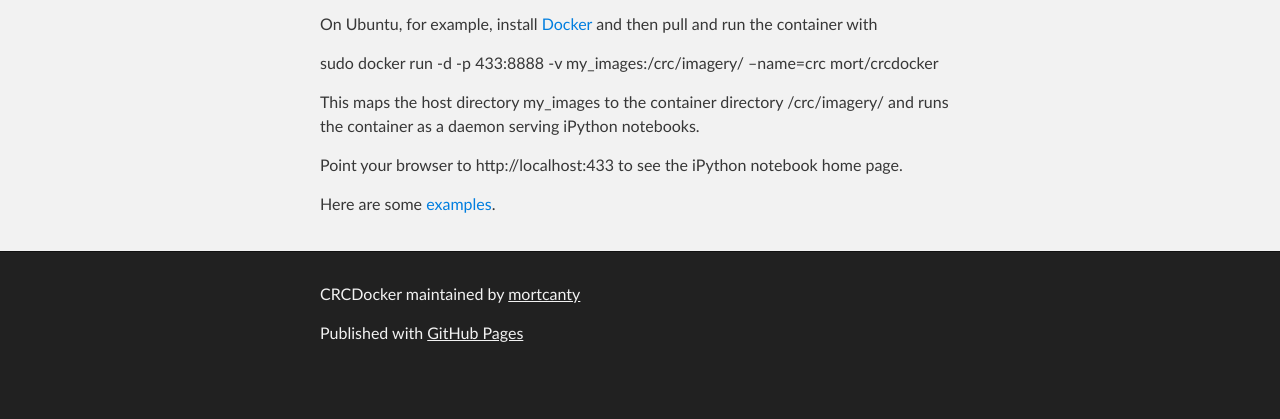
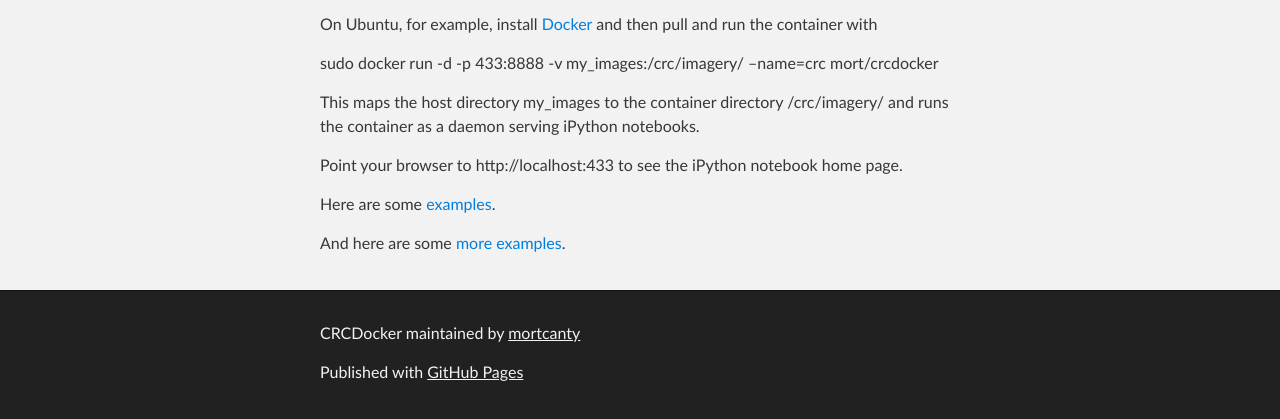
Before and after one commit to mortcanty/CRCDocker, a plain HTML site: page index.html in a window 1280 px wide. Shown: the part 399-818 px from the top of the page. Drawn offline with Linux system fonts and the light colour scheme.

Commit message:
updated index

```diff
--- a/index.html
+++ b/index.html
@@ -49,6 +49,8 @@ container as a daemon serving iPython notebooks. </p>
 
 <p>Here are some <a href="http://ms-image-analysis.appspot.com/static/homepage/CRCDockerExamples.html">examples</a>.</p>
 
+<p>And here are some <a href="http://ms-image-analysis.appspot.com/static/homepage/CRCDockerExamples1.html">more examples</a>.</p>
+
       </section>
     </div>
 
```
